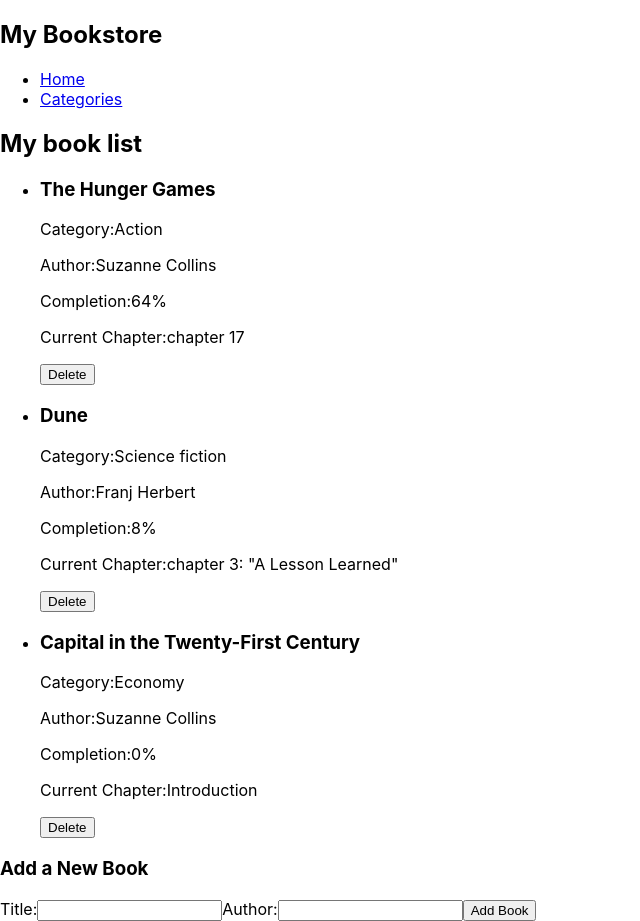
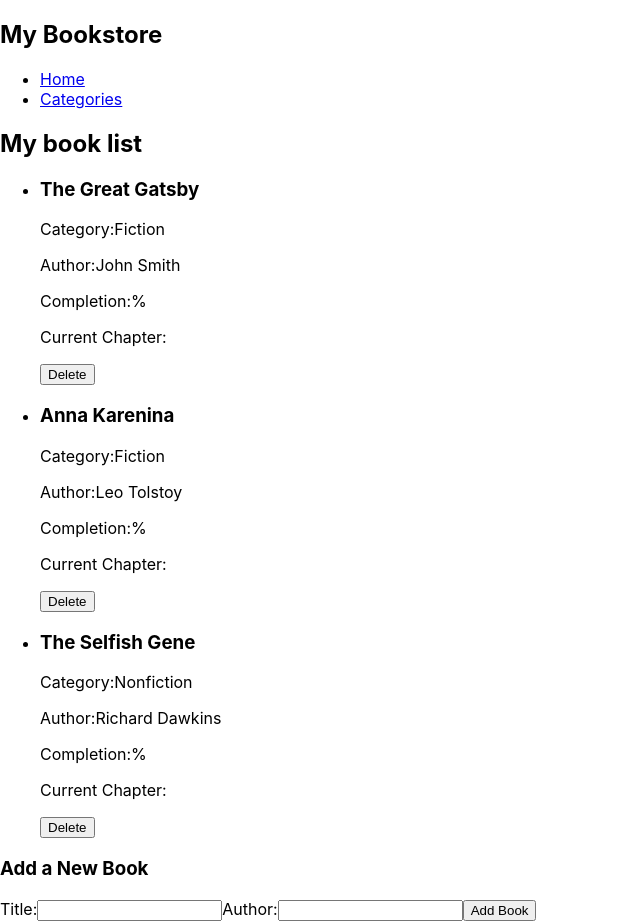
Before and after one commit to tomasesquivelgc/Bookstore, a React (Create React App) app: page / in a window 1280 px wide. Shown: the whole page, without its empty margins (0-640 px from the left). Built offline with nearby package versions, Linux system fonts and the light colour scheme.

Commit message:
change initial state and erase handle functions

```diff
--- a/src/Home.jsx
+++ b/src/Home.jsx
@@ -1,48 +1,17 @@
 import React from 'react';
+import { useSelector } from 'react-redux/es/hooks/useSelector';
 import BookList from './components/BookList';
 import BookForm from './components/NewBookForm';
+import { selectBooks } from './redux/books/booksSlice';
 
 function Home() {
-  const [books, setBooks] = React.useState([
-    {
-      title: 'The Hunger Games',
-      author: 'Suzanne Collins',
-      category: 'Action',
-      completionPercentage: '64',
-      id: 1,
-      currentChapter: 'chapter 17',
-    },
-    {
-      title: 'Dune',
-      author: 'Franj Herbert',
-      category: 'Science fiction',
-      completionPercentage: '8',
-      id: 2,
-      currentChapter: 'chapter 3: "A Lesson Learned"',
-    },
-    {
-      title: 'Capital in the Twenty-First Century',
-      author: 'Suzanne Collins',
-      category: 'Economy',
-      completionPercentage: '0',
-      id: 3,
-      currentChapter: 'Introduction',
-    },
-  ]);
-
-  const handleDeleteBook = (bookId) => {
-    setBooks((prevBooks) => prevBooks.filter((book) => book.id !== bookId));
-  };
-
-  const handleAddBook = (newBook) => {
-    setBooks((prevBooks) => [...prevBooks, newBook]);
-  };
+  const books = useSelector(selectBooks);
 
   return (
     <div>
       <h2>My book list</h2>
-      <BookList books={books} onDelete={handleDeleteBook} />
-      <BookForm onAddBook={handleAddBook} />
+      <BookList books={books} />
+      <BookForm />
     </div>
   );
 }
--- a/src/redux/books/booksSlice.js
+++ b/src/redux/books/booksSlice.js
@@ -1,23 +1,37 @@
 import { createSlice } from '@reduxjs/toolkit';
 
-const initialState = {
-  books: [],
-};
+const initialState = [
+  {
+    itemId: 'item1',
+    title: 'The Great Gatsby',
+    author: 'John Smith',
+    category: 'Fiction',
+  },
+  {
+    itemId: 'item2',
+    title: 'Anna Karenina',
+    author: 'Leo Tolstoy',
+    category: 'Fiction',
+  },
+  {
+    itemId: 'item3',
+    title: 'The Selfish Gene',
+    author: 'Richard Dawkins',
+    category: 'Nonfiction',
+  },
+];
 
 const booksSlice = createSlice({
   name: 'books',
   initialState,
   reducers: {
     addBook: (state, action) => {
-      // Add the new book to the books array
-      state.books.push(action.payload);
+      state.push(action.payload);
     },
-    removeBook: (state, action) => {
-      // Remove the book with the provided bookId from the books array
-      state.books = state.books.filter((book) => book.id !== action.payload);
-    },
+    removeBook: (state, action) => state.filter((book) => book.itemId !== action.payload),
   },
 });
 
 export const { addBook, removeBook } = booksSlice.actions;
+export const selectBooks = (state) => state.books; // Selector for accessing the books state
 export default booksSlice.reducer;
```
